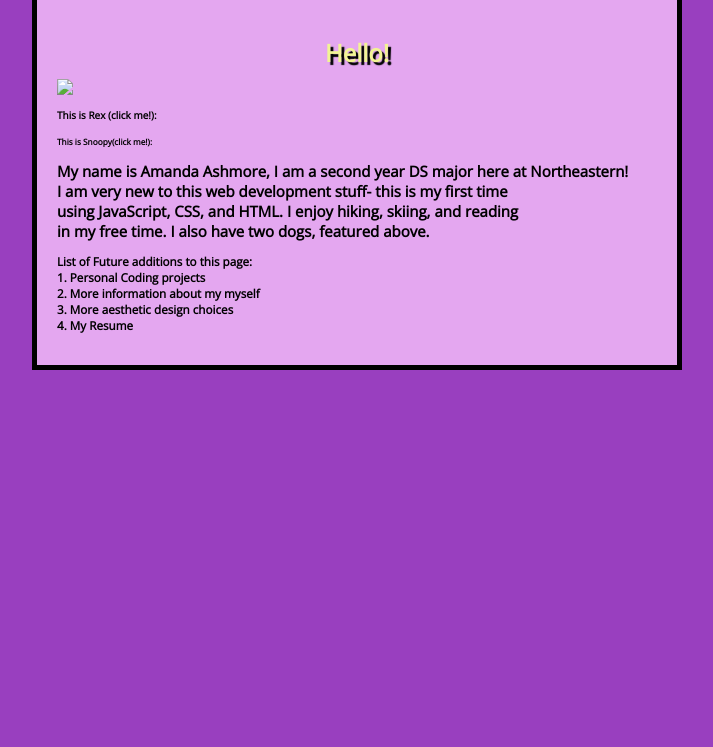
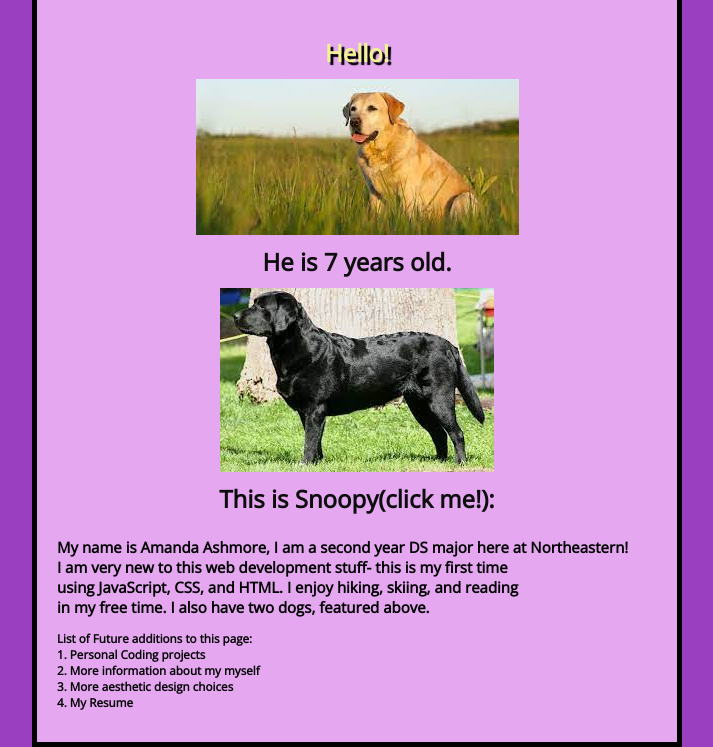
Before and after one commit to amandashmore/amandashmore.github.io, a plain HTML site: page index.html in a window 1280 px wide. Both pictures are taken after a click on the element "This is Rex (click me!):". Shown: the part 123-870 px from the top of the page, without its empty margins (283-996 px from the left). Before the commit the page ends 800 px from the top, so only its background shows below. Drawn offline with nearby package versions, Linux system fonts and the light colour scheme.

Commit message:
edited interactive parts

```diff
--- a/index.html
+++ b/index.html
@@ -12,9 +12,9 @@
 	<p> Amanda Ashmore </p>
   <body>
     <h1> Hello! </h1>
-    <img id="rex" src="rex.jpeg" style="display:none;">
+    <img src="images/yellowlab.jpeg" alt="picture of a yellow lab" />
     <h4 id = "rexbutton"> This is Rex (click me!):</h4>
-    <img id="snoopy" src="snoopy.jpeg" style="display:none;">
+    <img src="images/blacklab.jpeg" alt="picture of a black lab" />
     <h5 id = "snoopybutton"> This is Snoopy(click me!): </h5>
     <h2>My name is Amanda Ashmore, I am a second year DS major here at Northeastern! <br>
       I am very new to this web development stuff- this is my first time <br>
--- a/scripts/main.js
+++ b/scripts/main.js
@@ -5,9 +5,9 @@ const snoopybutton = document.querySelector("h5")
 myHeading.addEventListener("click", function () {
     myHeading.textContent = "Welcome to Amanda's Website!";
 });
-document.getElementById("rexbutton").addEventListener("click", function() {
-    document.getElementById("rex").style.display = "block";
+rexbutton.addEventListener("click", function () {
+    rexbutton.textContent = "He is 7 years old.";
 });
-document.getElementById("snoopybutton").addEventListener("click", function() {
-    document.getElementById("rex").style.display = "block";
+snoopybutton.addEventListener("click", function () {
+    snoopybutton.textContent = "He is 4 years old.";
 });
--- a/styles/style.css
+++ b/styles/style.css
@@ -10,6 +10,22 @@ h1 {
   padding: 10px 0;
   color: #F2F494;
   text-shadow: 3px 3px 1px black;
+}
+
+h4 {
+  font-size: 24px;
+  text-align: center;
+  margin: 0;
+  padding: 10px 0;
+  color: #0C0D0C;
+}
+
+h5 {
+  font-size: 24px;
+  text-align: center;
+  margin: 0;
+  padding: 10px 0;
+  color: #0C0D0C;
 }
 
 p,
```
